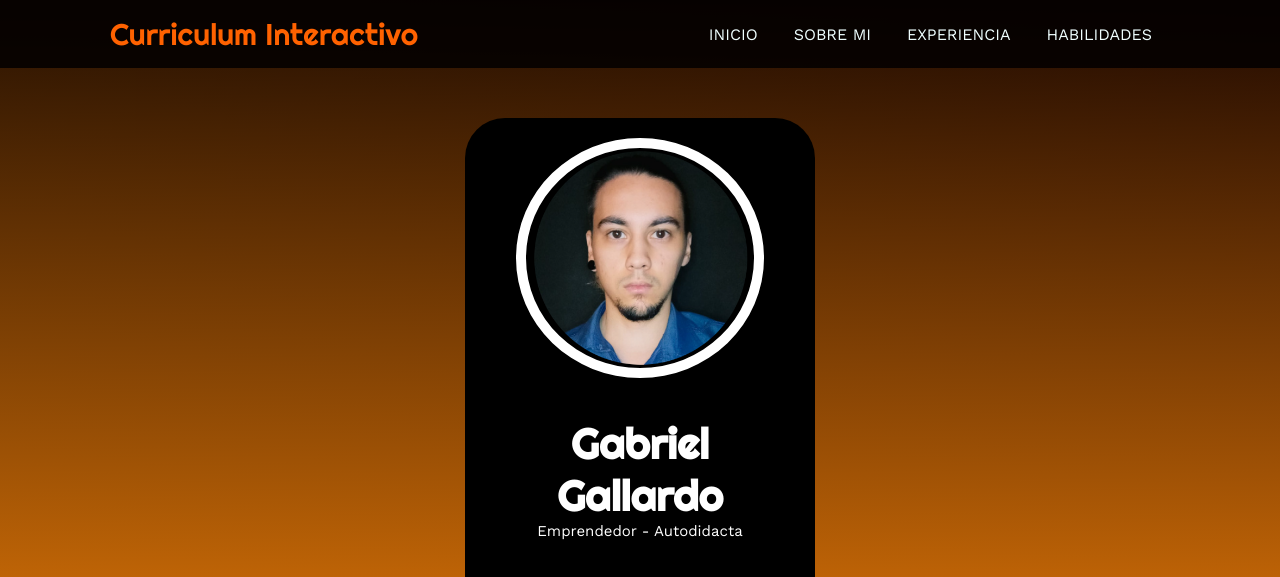
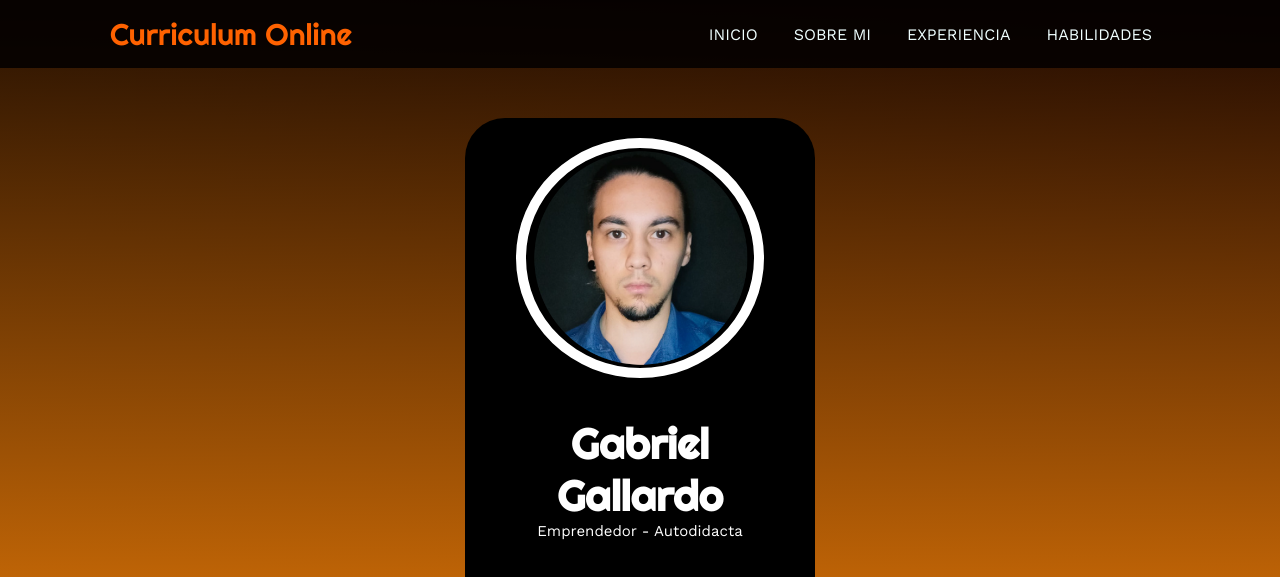
Before and after one commit to GabboGallardo/ProyectoArgentinaProgramar, a plain HTML site: page index.html in a window 1280 px wide. Shown: the top 577 px of the page. Drawn offline with nearby package versions, Linux system fonts and the light colour scheme.

Commit message:
Update index.html

```diff
--- a/index.html
+++ b/index.html
@@ -13,7 +13,7 @@
     <div class="contenedor1">
         <header>
             <div class="logo">
-                <a hrerf="#">Curriculum Interactivo</a>
+                <a hrerf="#">Curriculum Online</a>
             </div>
             <nav id="nav">
                 <ul>
```
